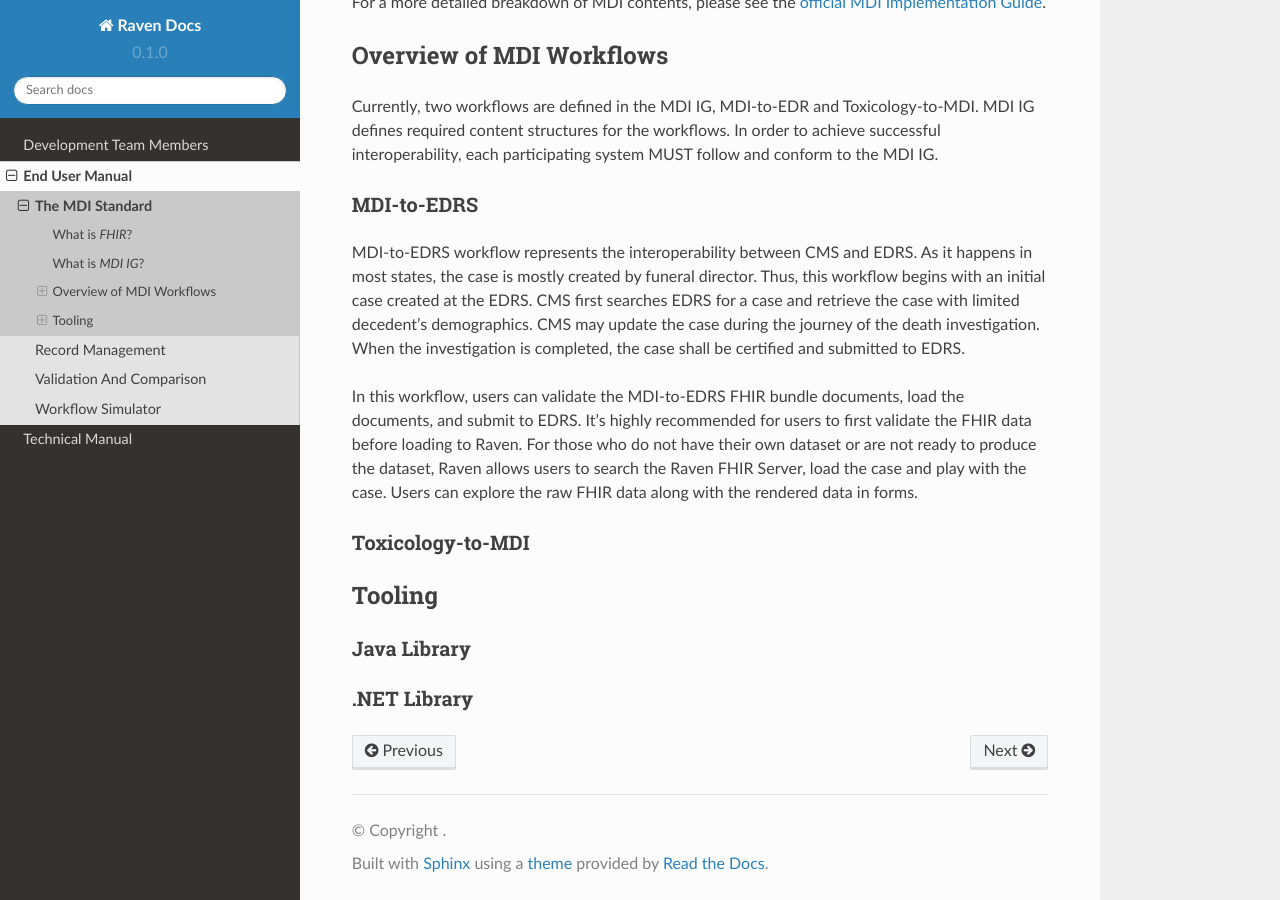
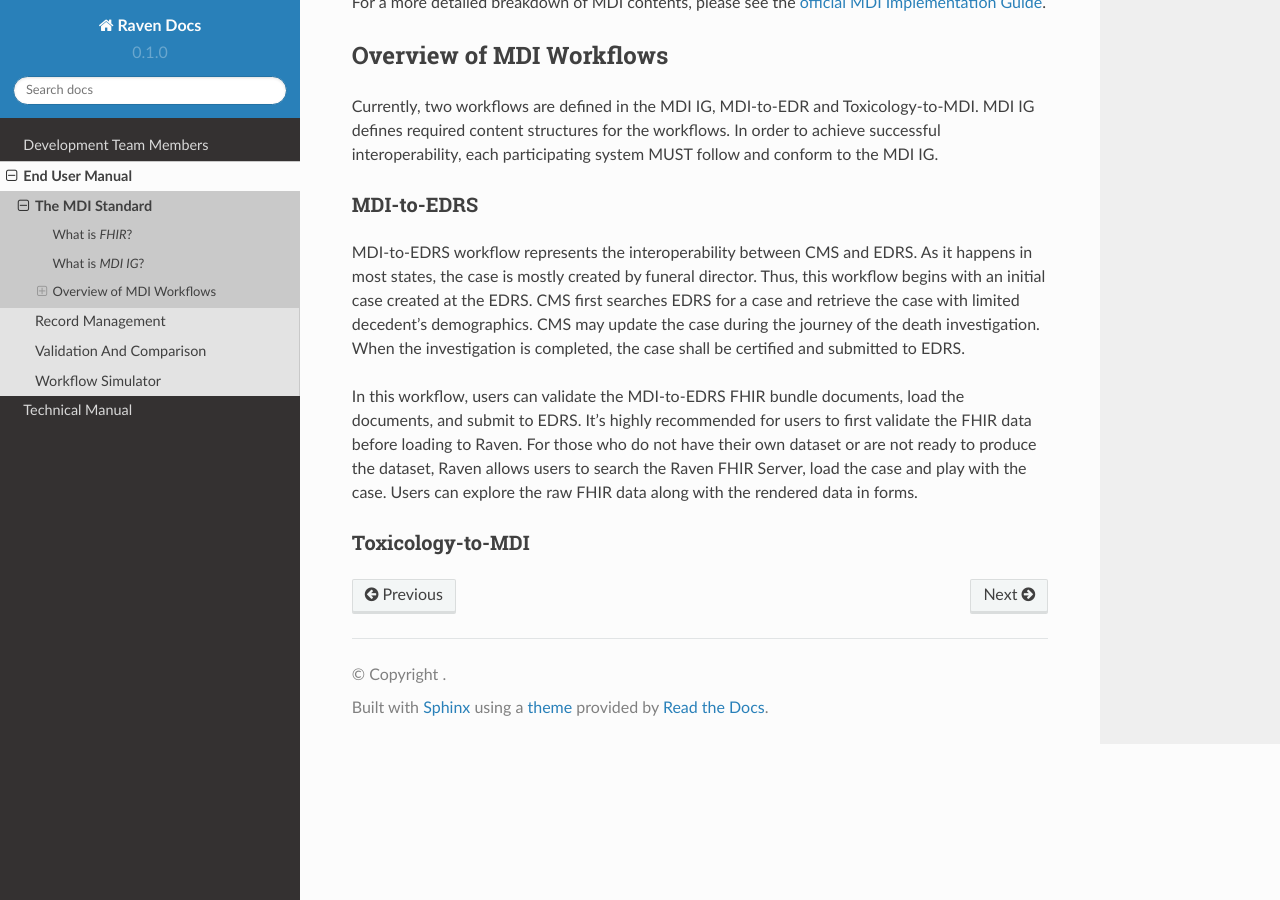
Before and after one commit to MortalityReporting/RavenDocs, a Sphinx documentation site: the page built from docs/source/userManual/mdiStandard.rst, in a window 1280 px wide and 900 px high, scrolled down 1025 px. Built offline with Sphinx 7.4.7 and the Read the Docs theme 2.0.0, drawn with Linux system fonts in a browser that asks for light colours.

Commit message:
Update mdiStandard.rst

```diff
--- a/docs/source/userManual/mdiStandard.rst
+++ b/docs/source/userManual/mdiStandard.rst
@@ -69,13 +69,3 @@ load the case and play with the case. Users can explore the raw FHIR data along
 
 Toxicology-to-MDI
 ^^^^^^^^^^^^^^^^^
-
-
-Tooling
--------
-
-Java Library
-^^^^^^^^^^^^
-
-.NET Library
-^^^^^^^^^^^^
```
